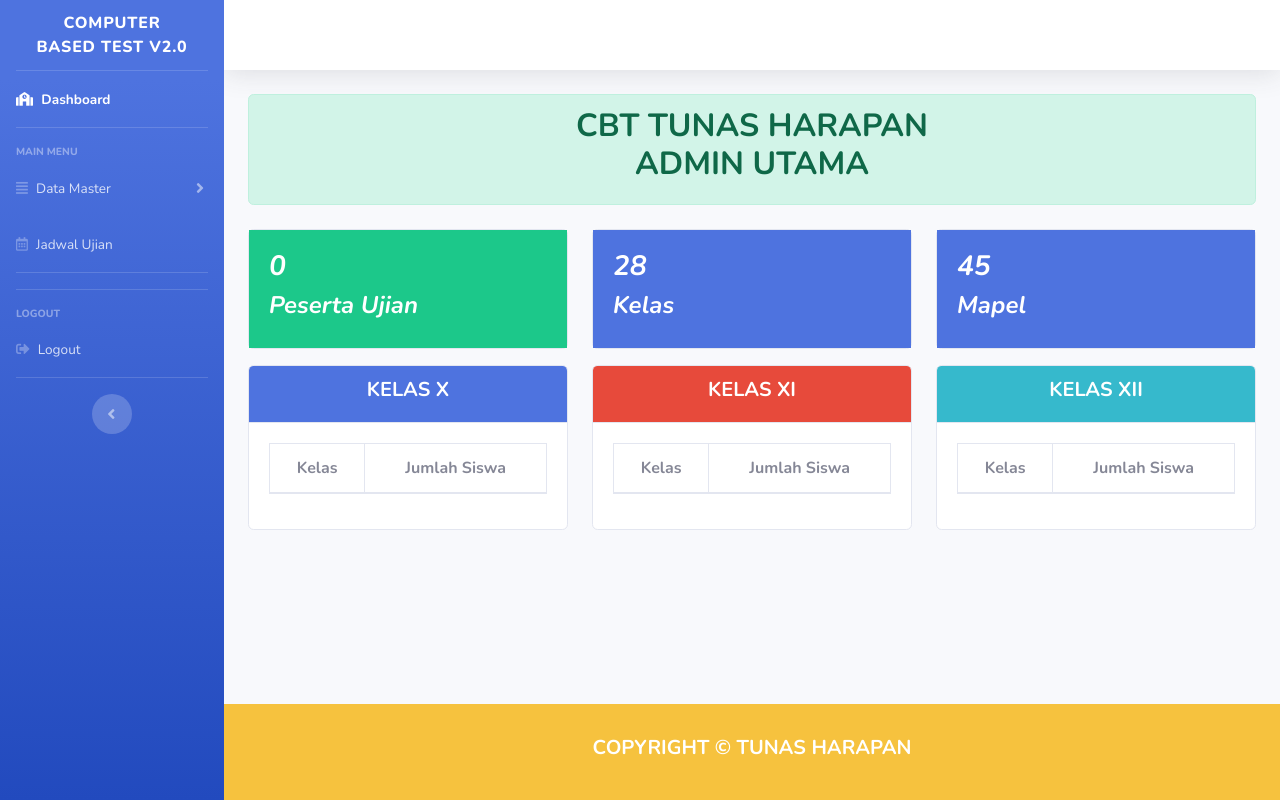
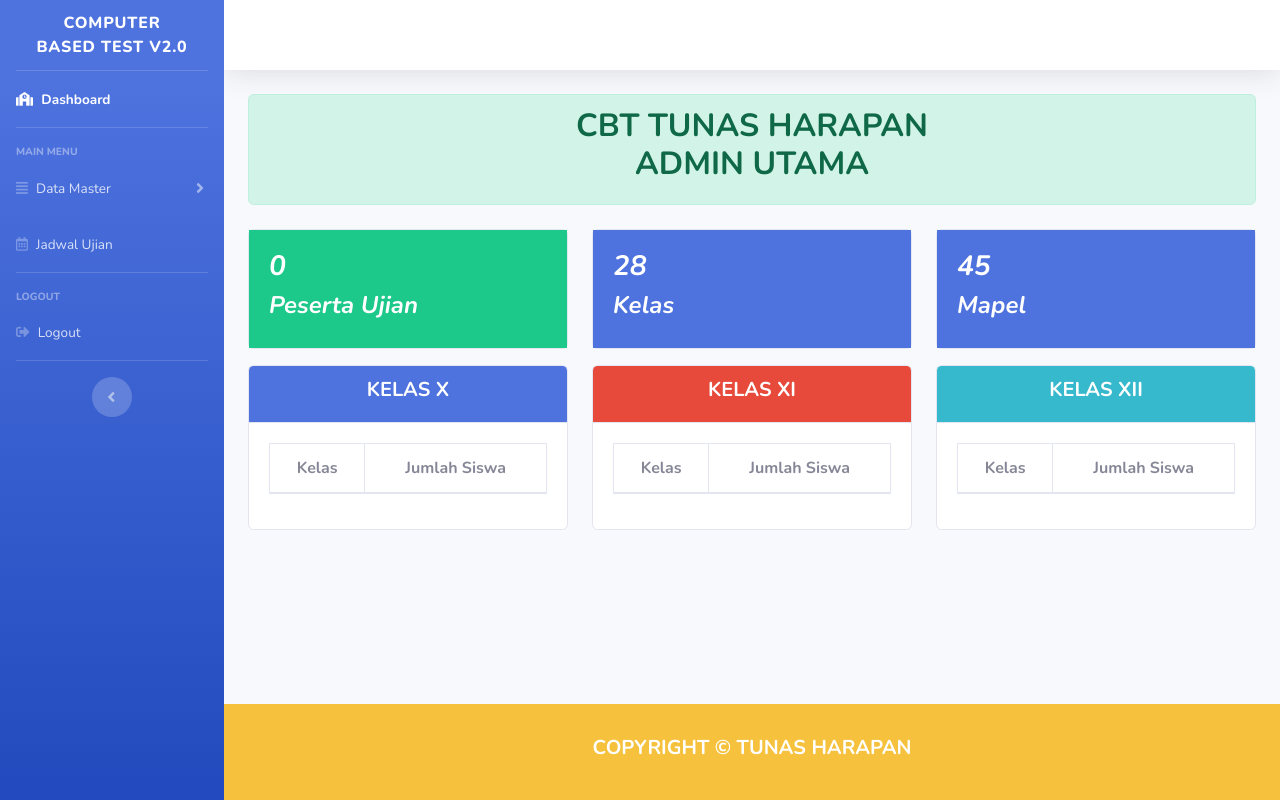
Before and after one commit to lancestrom/cbt2.5, a CodeIgniter app: page /index.php/dashboard/index in a window 1280 px wide. Run offline with CodeIgniter, Linux system fonts and the light colour scheme; the visitor is signed in with stand-in values (Sample User, id 1); data comes from the database, SQL or seed files in the repository; data that the repository does not hold is empty; some libraries are stand-ins or nearby versions.

Commit message:
Update tampilan_dashboard.php

```diff
--- a/application/views/tampilan_dashboard.php
+++ b/application/views/tampilan_dashboard.php
@@ -51,7 +51,7 @@
         </li>
 
         <!-- Divider -->
-        <hr class="sidebar-divider">
+        <!-- <hr class="sidebar-divider"> -->
 
         <!-- Heading -->
         <!-- <div class="sidebar-heading">
```
